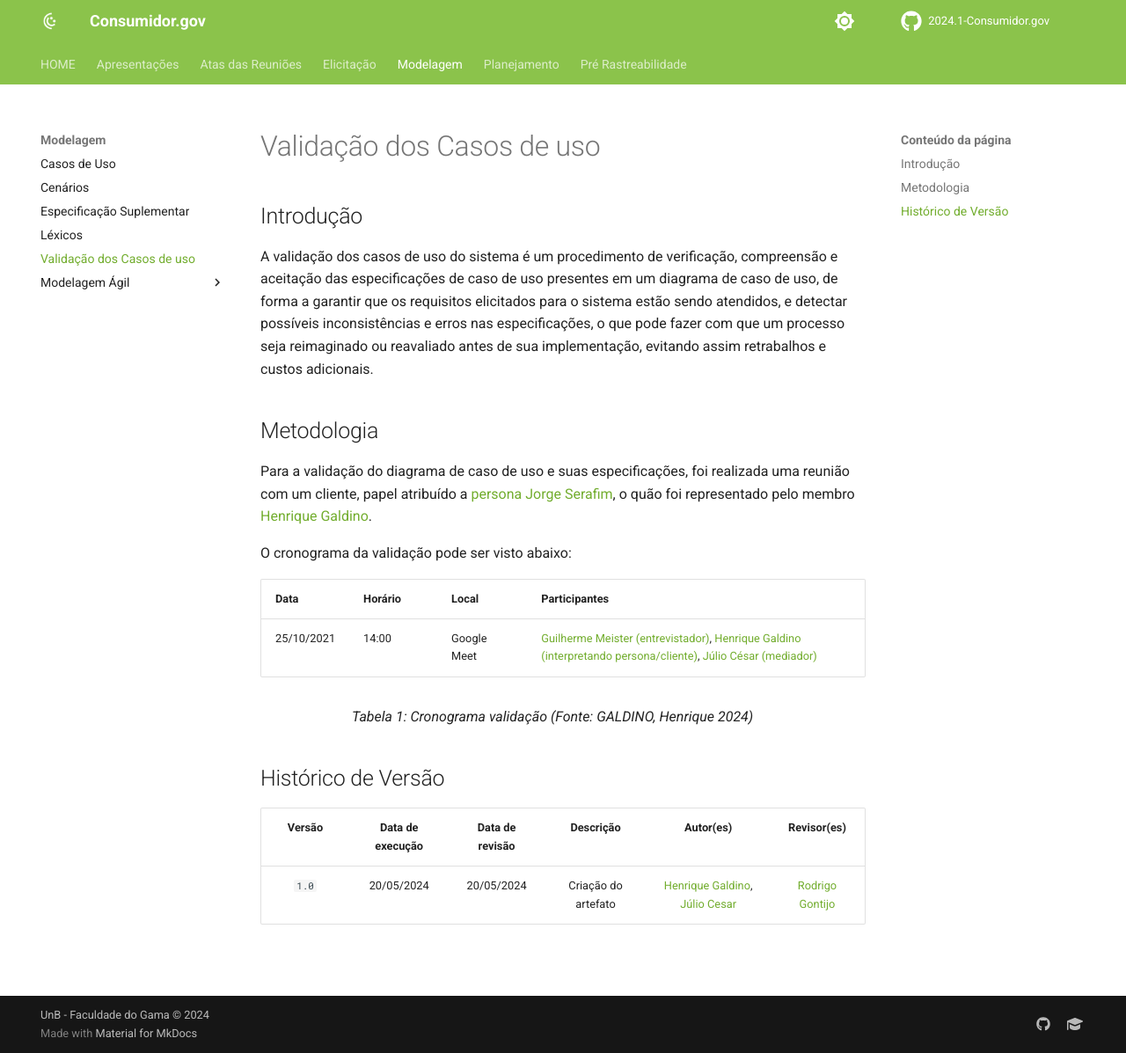
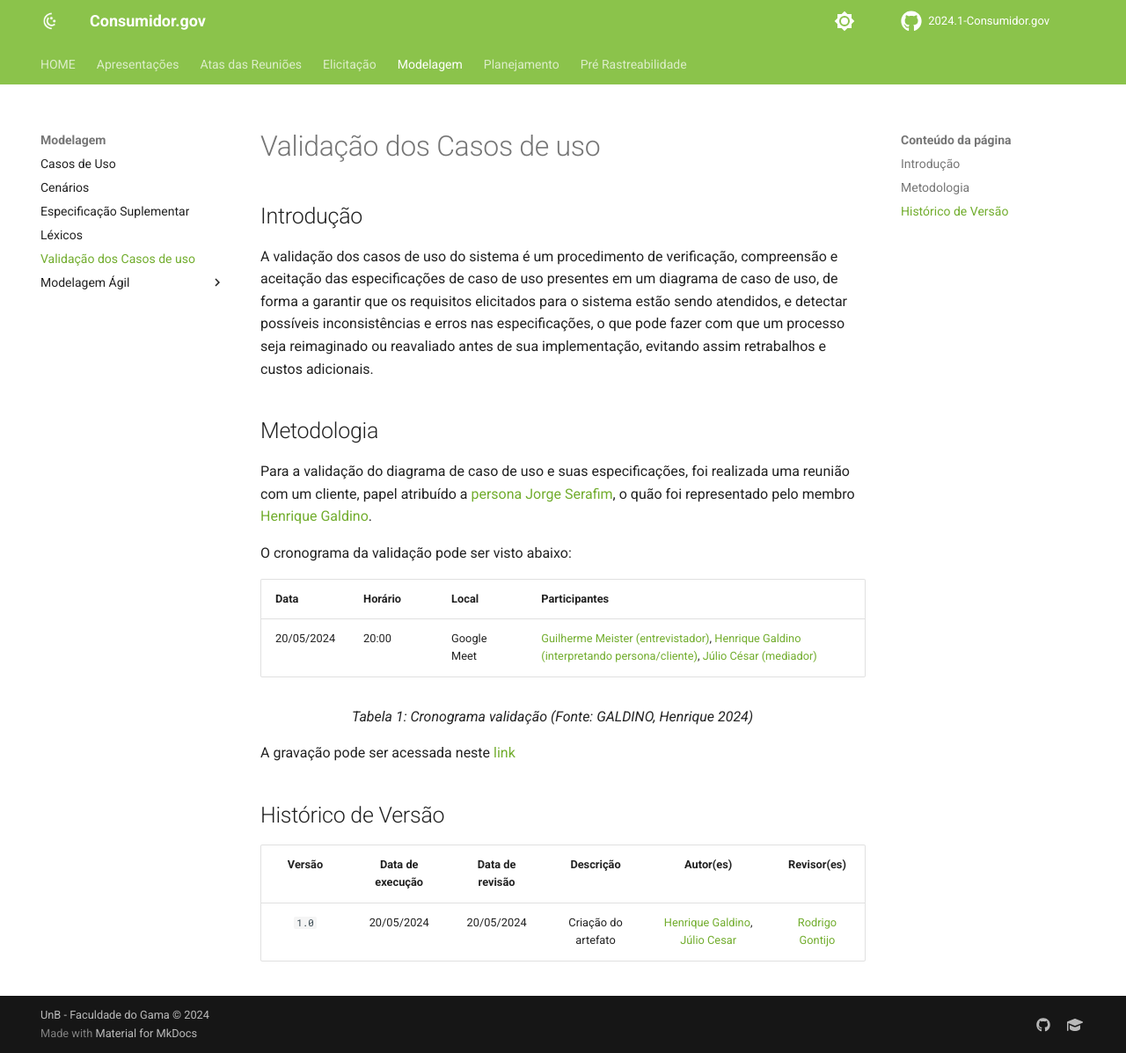
Before and after one commit to Requisitos-de-Software/2024.1-Grupo08, an MkDocs documentation site: the page built from docs/Modelagem/validacao.md, in a window 1280 px wide and 1197 px high. Shown: the whole window at 88% size. Built offline with MkDocs 1.6.1 and Material for MkDocs 9.7.7, drawn with Linux system fonts in a browser that asks for light colours; comment, search, counter and statistics services are not loaded.

Commit message:
correção

```diff
--- a/docs/Modelagem/validacao.md
+++ b/docs/Modelagem/validacao.md
@@ -12,12 +12,14 @@ O cronograma da validação pode ser visto abaixo:
 
 | Data | Horário | Local | Participantes |
 |------|---------|-------|---------------|
-| 25/10/2021 | 14:00 | Google Meet |[Guilherme Meister (entrevistador)](https://github.com/gmeister18), [Henrique Galdino (interpretando persona/cliente)](https://github.com/hgaldino05), [Júlio César (mediador)](https://github.com/Julio1099)|
+| 20/05/2024 | 20:00 | Google Meet |[Guilherme Meister (entrevistador)](https://github.com/gmeister18), [Henrique Galdino (interpretando persona/cliente)](https://github.com/hgaldino05), [Júlio César (mediador)](https://github.com/Julio1099)|
 
 <div align="center">
 <figcaption align="left">Tabela 1: Cronograma validação (Fonte: GALDINO, Henrique 2024)</figcaption>
 </div>
 
+
+A gravação pode ser acessada neste [link]()
 ## Histórico de Versão
 | Versão | Data de execução | Data de revisão |  Descrição            | Autor(es)         | Revisor(es)  |
 | :------: | :----------: | :--------: | :--------------------: | :-------------: | :----------: |
```
